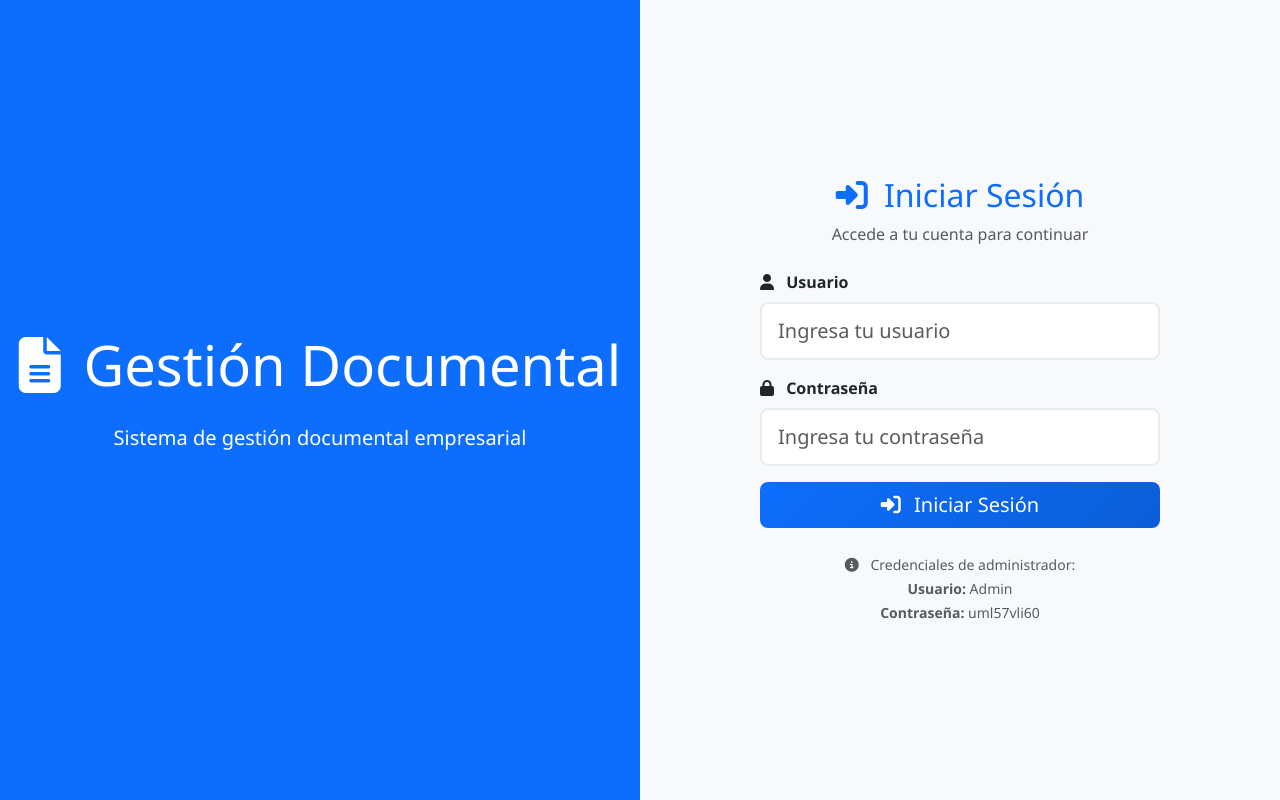
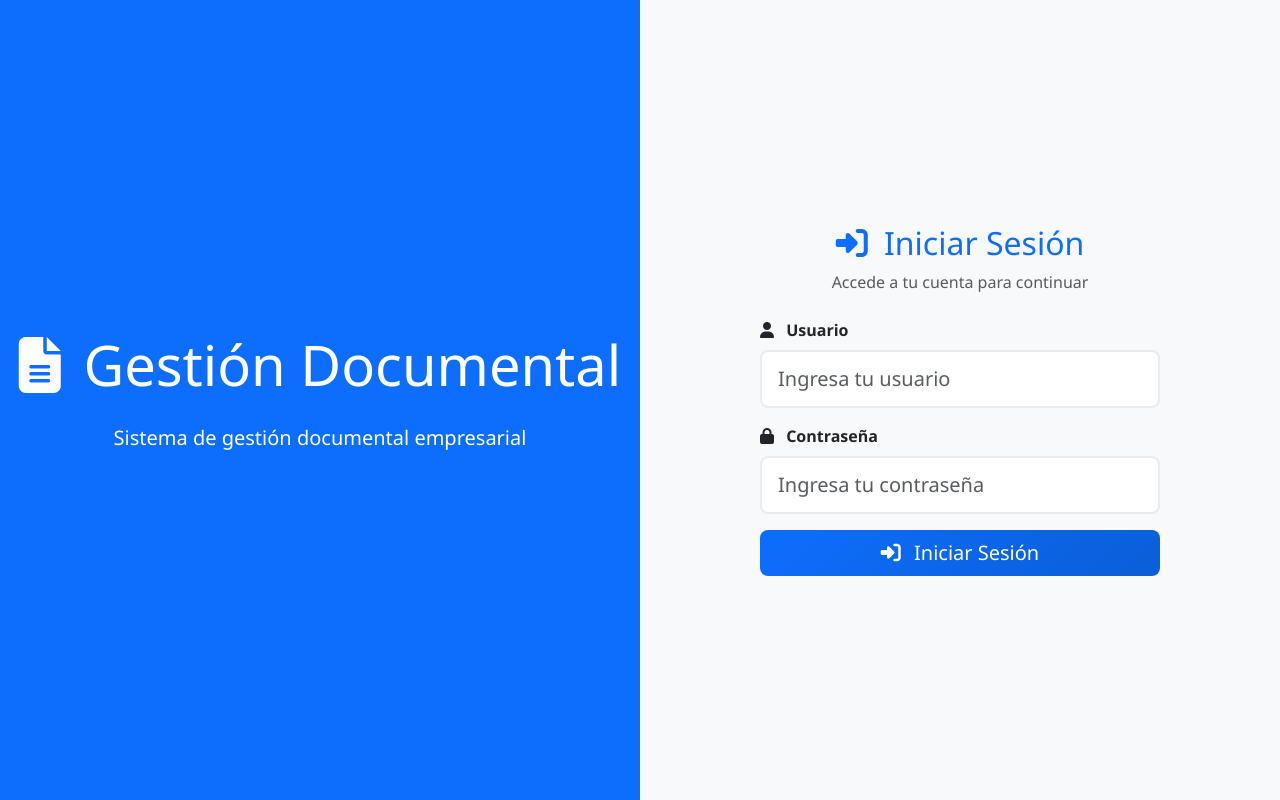
Before and after one commit to david1997herrera/APP_WEB_GESTION_DOCUMENTAL-, a Flask app: page /auth/login in a window 1280 px wide. Run offline with Flask 3, Linux system fonts and the light colour scheme; parts of the project's set-up code (start-up, migrations or seed data) failed here and were passed over.

Commit message:
correcion

```diff
--- a/app/templates/auth/login.html
+++ b/app/templates/auth/login.html
@@ -73,14 +73,7 @@
                         </div>
                     </form>
 
-                    <div class="text-center mt-4">
-                        <small class="text-muted">
-                            <i class="fas fa-info-circle"></i>
-                            Credenciales de administrador:<br>
-                            <strong>Usuario:</strong> Admin<br>
-                            <strong>Contraseña:</strong> uml57vli60
-                        </small>
-                    </div>
+
                 </div>
             </div>
         </div>
```
